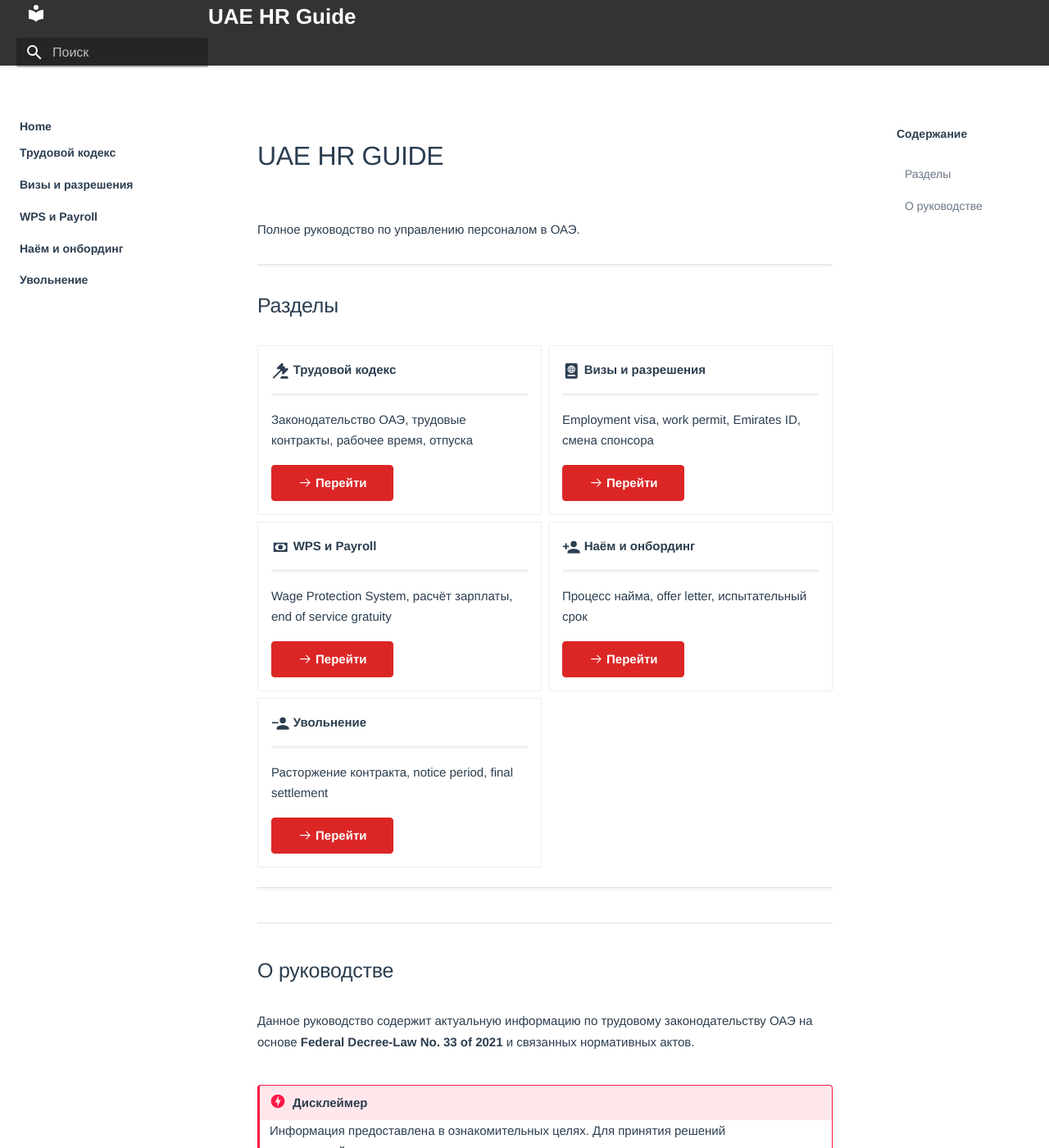
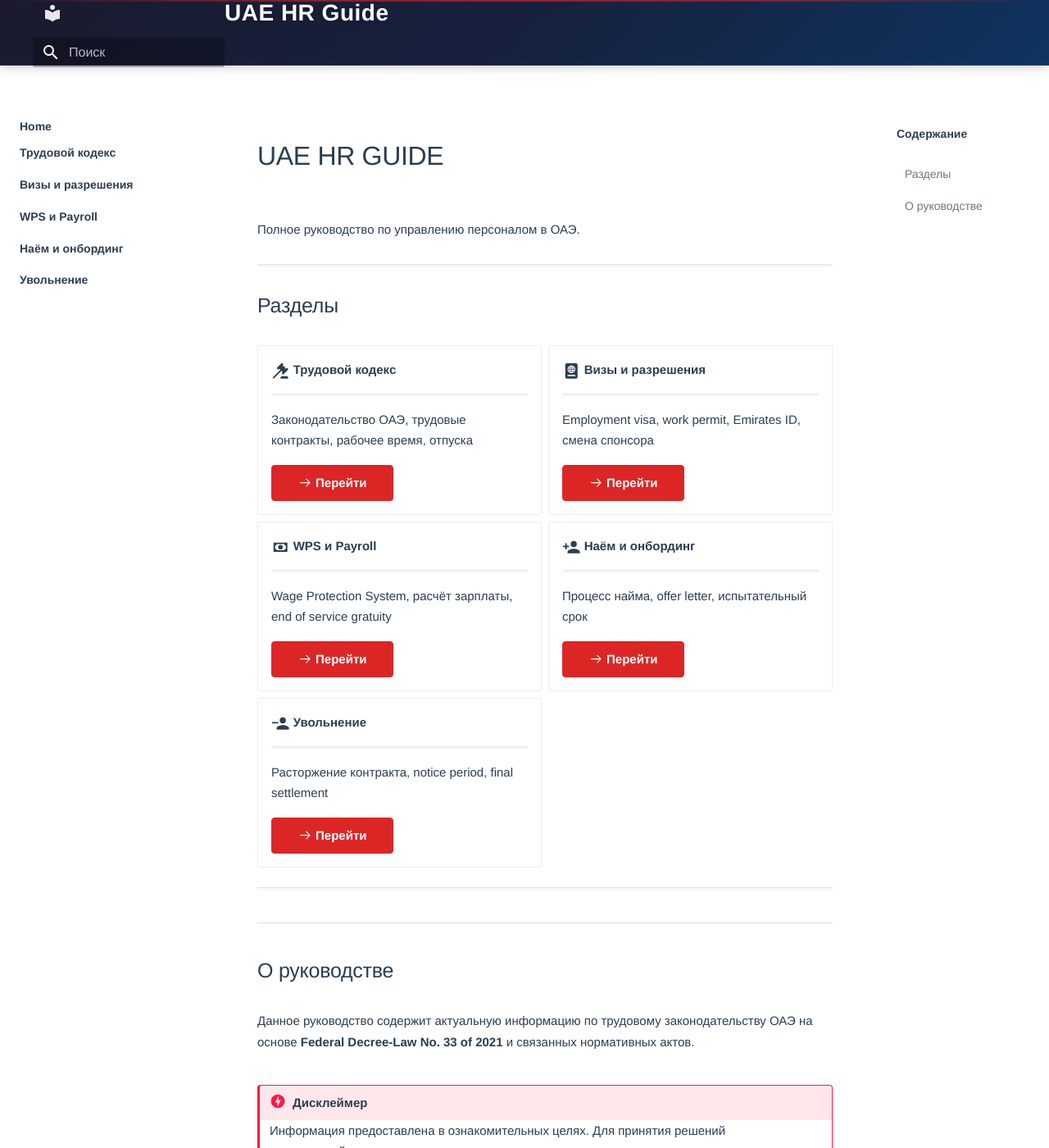
Before and after one commit to palukhina79-hash/uae-hr-guide, an MkDocs documentation site: the page built from docs/index.md, in a window 1280 px wide and 1400 px high. Shown: the whole window at 82% size. Built offline with MkDocs 1.6.1 and Material for MkDocs 9.7.7, drawn with Linux system fonts in a browser that asks for light colours; some web fonts are replaced.

Commit message:
Update brand.css

```diff
--- a/docs/stylesheets/brand.css
+++ b/docs/stylesheets/brand.css
@@ -699,14 +699,37 @@ blockquote {
 /* Remove red accents */
 /* Buttons handled at end of file */
 
+/* ===== MODERN HEADER DESIGN ===== */
+
 .md-header {
-  background-color: #333333 !important;
-  border-bottom: none;
-  box-shadow: 0 2px 4px rgba(0, 0, 0, 0.1);
-  height: 4rem;
-  /* Fixed height for better control */
+  background: linear-gradient(135deg, #1a1a2e 0%, #16213e 50%, #0f3460 100%) !important;
+  border-bottom: 1px solid rgba(255, 255, 255, 0.1);
+  box-shadow: 0 4px 20px rgba(0, 0, 0, 0.15),
+    0 1px 3px rgba(0, 0, 0, 0.1);
+  height: 4.5rem;
   display: flex !important;
   align-items: center !important;
+  position: sticky;
+  top: 0;
+  z-index: 1000;
+  backdrop-filter: blur(10px);
+  transition: all 0.3s cubic-bezier(0.4, 0, 0.2, 1);
+}
+
+.md-header::before {
+  content: '';
+  position: absolute;
+  top: 0;
+  left: 0;
+  right: 0;
+  height: 2px;
+  background: linear-gradient(90deg,
+      transparent 0%,
+      rgba(237, 28, 36, 0.6) 25%,
+      rgba(237, 28, 36, 0.8) 50%,
+      rgba(237, 28, 36, 0.6) 75%,
+      transparent 100%);
+  opacity: 0.8;
 }
 
 .md-header__inner {
@@ -714,25 +737,54 @@ blockquote {
   align-items: center !important;
   width: 100% !important;
   max-width: 1220px !important;
-  /* Standard content width for alignment */
   margin: 0 auto !important;
-  padding: 0 1rem !important;
+  padding: 0 2rem !important;
 }
 
 .md-header__title {
   color: #ffffff !important;
   font-weight: 700 !important;
-  font-size: 1.3rem !important;
-  /* Slightly larger as requested earlier */
+  font-size: 1.4rem !important;
   font-family: Helvetica, Arial, sans-serif !important;
-  padding-top: 4px;
-  /* "Опустить чуть ниже" to look vertically centered */
+  letter-spacing: 0.5px;
   margin-left: 0 !important;
-  /* Align with content container start */
+  text-shadow: 0 2px 4px rgba(0, 0, 0, 0.2);
+  transition: all 0.3s ease;
+  position: relative;
+}
+
+.md-header__title::after {
+  content: '';
+  position: absolute;
+  bottom: -4px;
+  left: 0;
+  width: 0;
+  height: 2px;
+  background: linear-gradient(90deg, #ed1c24, #ff4757);
+  transition: width 0.3s ease;
+}
+
+.md-header__title:hover::after {
+  width: 100%;
 }
 
 .md-header__button {
+  color: rgba(255, 255, 255, 0.9) !important;
+  transition: all 0.3s ease;
+  border-radius: 8px;
+  padding: 0.5rem;
+}
+
+.md-header__button:hover {
+  background-color: rgba(255, 255, 255, 0.1) !important;
   color: #ffffff !important;
+  transform: scale(1.05);
+}
+
+/* Scrolled state - more compact and subtle */
+.md-header.md-header--shadow {
+  box-shadow: 0 2px 12px rgba(0, 0, 0, 0.2);
+  height: 4rem;
 }
 
 .md-nav__link,
@@ -1364,8 +1416,10 @@ button:focus-visible {
 .md-typeset .md-button--primary,
 .md-typeset a.md-button,
 .md-typeset a.md-button:visited {
-  background-color: #dc2626 !important; /* Red - Design Rule */
-  color: #ffffff !important; /* White text - Design Rule */
+  background-color: #dc2626 !important;
+  /* Red - Design Rule */
+  color: #ffffff !important;
+  /* White text - Design Rule */
   border: 1px solid #dc2626 !important;
   font-weight: 700 !important;
   padding: 0.6rem 1.6rem !important;
@@ -1380,7 +1434,8 @@ button:focus-visible {
 .md-typeset .md-button:hover,
 .md-typeset .md-button--primary:hover,
 .md-typeset a.md-button:hover {
-  background-color: #b91c1c !important; /* Darker red on hover - Design Rule */
+  background-color: #b91c1c !important;
+  /* Darker red on hover - Design Rule */
   border-color: #b91c1c !important;
   opacity: 0.9 !important;
   color: #ffffff !important;
```
